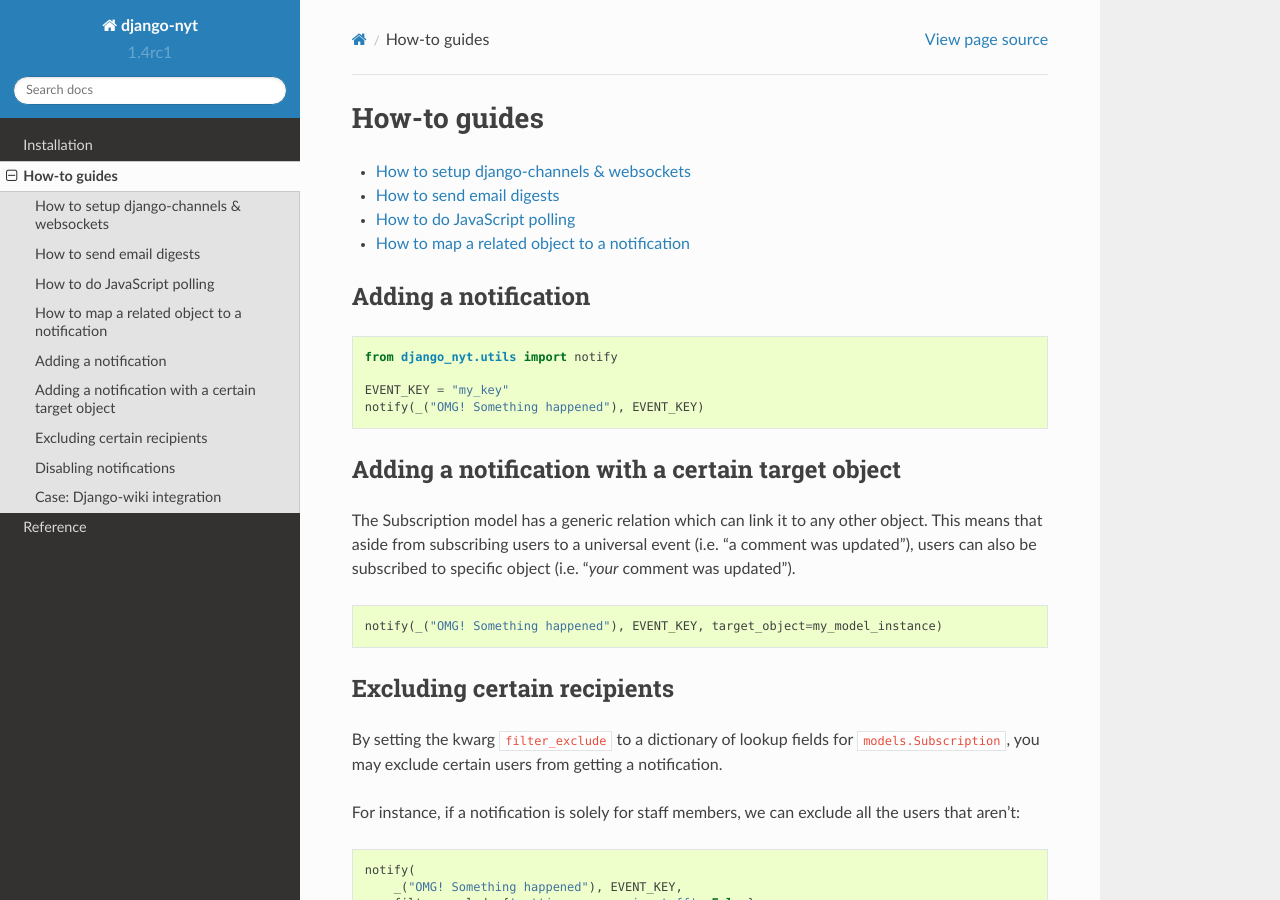
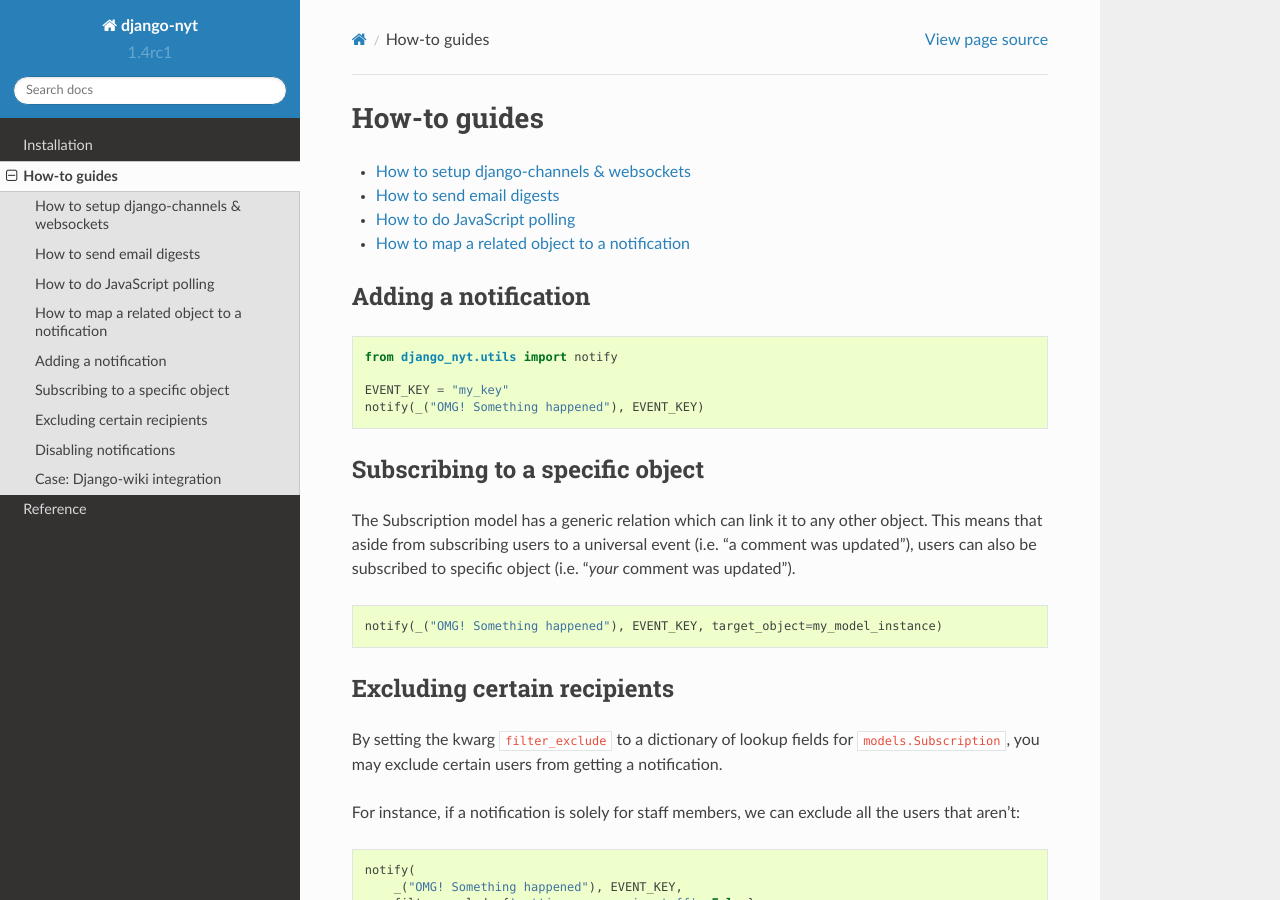
Before and after one commit to django-wiki/django-nyt, a Sphinx documentation site: the page built from docs/howto/index.rst, in a window 1280 px wide and 900 px high. Built offline with Sphinx 7.4.7 and the Read the Docs theme 2.0.0, drawn with Linux system fonts in a browser that asks for light colours; pages that are not in the unit, such as notebooks, are missing from menus.

Commit message:
Fix headline

```diff
--- a/docs/howto/index.rst
+++ b/docs/howto/index.rst
@@ -18,8 +18,8 @@
    notify(_("OMG! Something happened"), EVENT_KEY)
 
 
-Adding a notification with a certain target object
---------------------------------------------------
+Subscribing to a specific object
+--------------------------------
 
 The Subscription model has a generic relation which can link it to any other object.
 This means that aside from subscribing users to a universal event (i.e. "a comment was updated"),
```
